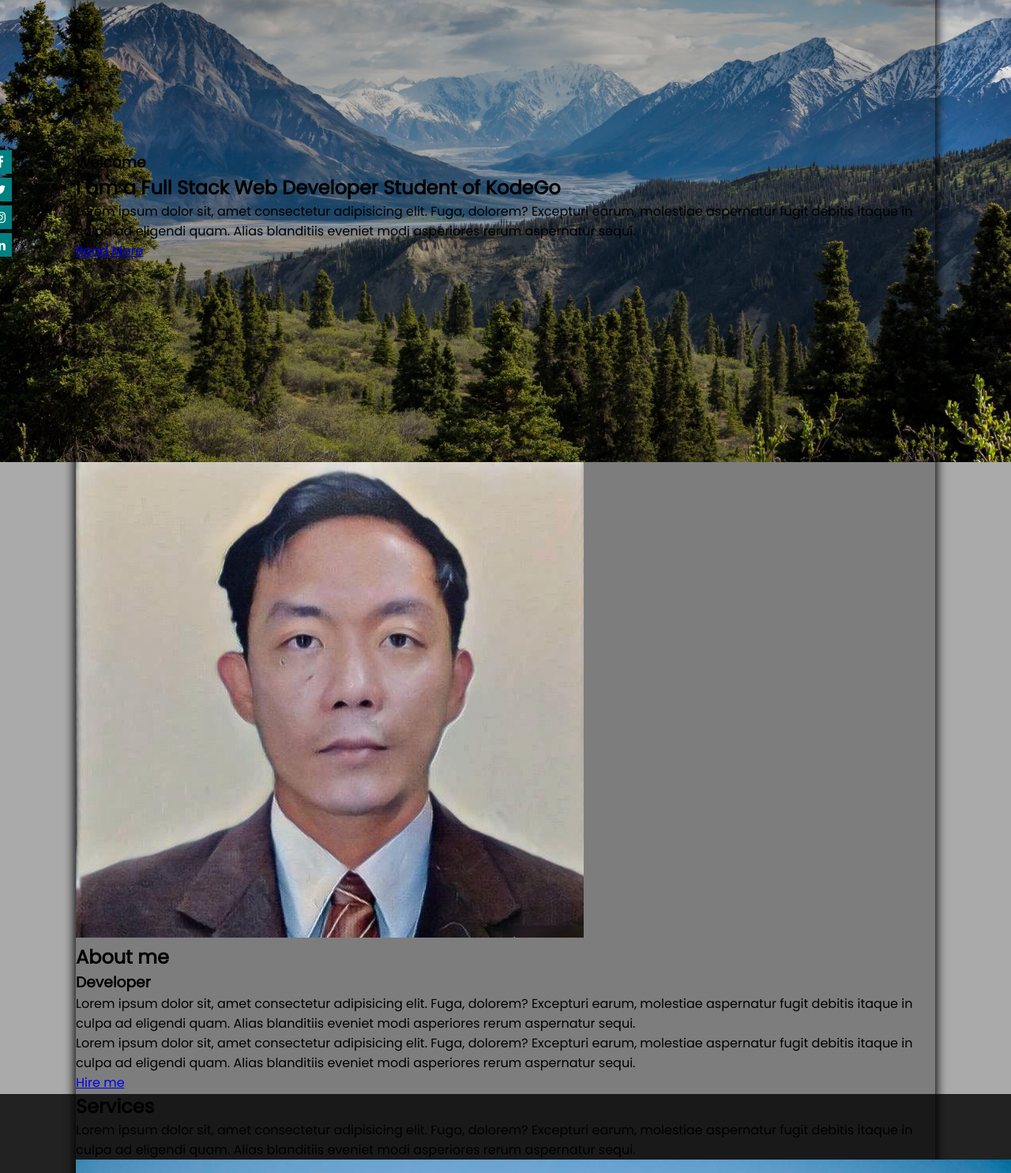
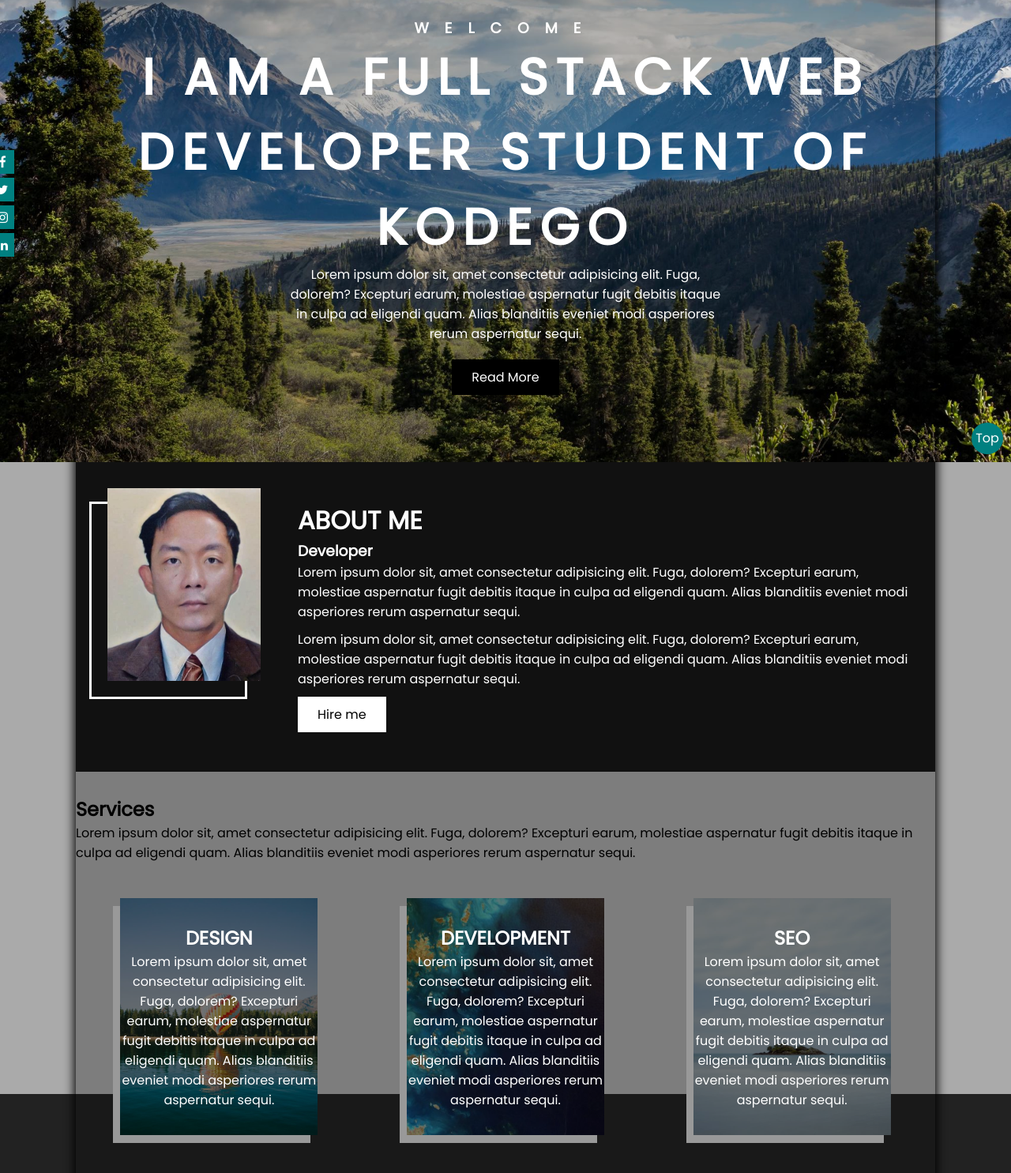
Before and after one commit to DennisPelausa/Online-Portfolio, a plain HTML site: page index.html in a window 1280 px wide. Shown: the part 215-1700 px from the top of the page at 79% size. Drawn offline with Linux system fonts and the light colour scheme.

Commit message:
backbone completed modification by 10/20/2022

```diff
--- a/css/style.css
+++ b/css/style.css
@@ -3,6 +3,7 @@
     padding: 0;
     box-sizing: border-box;
     font-family: 'Poppins', sans-serif;
+    scroll-behavior: smooth;
 }
 
 .bg1 {
@@ -27,7 +28,7 @@
 .social {
     position: fixed;
     top: 50%;
-    left: 0;
+    left: 3px;
     transform: translate(-50%);
     z-index: 99;
 }
@@ -129,3 +130,271 @@ section {
     justify-content: center;
     overflow: hidden;
 }
+
+#home .home-text {
+    width: 100%;
+    text-align: center;
+    margin: auto;
+    color: white;
+}
+
+#home .home-text h3 {
+    text-transform: uppercase;
+    letter-spacing: 20px;
+}
+
+#home .home-text h2 {
+    font-size: 4em;
+    text-transform: uppercase;
+    letter-spacing: 10px;
+}
+
+#home .home-text p {
+    max-width: 550px;
+    margin: auto;
+}
+
+#home .home-text a {
+    color: white;
+    text-decoration: none;
+    display: inline-block;
+    background: black;
+    padding: 10px 25px;
+    margin-top: 20px;
+}
+
+/* ------ABOUT Stylinh------- */
+#about {
+    width: 100%;
+    background: #111;
+    padding: 50px 0;
+    display: flex;
+    justify-content: space-around;
+    flex-wrap: wrap;
+}
+
+#about .about-thumb {
+    max-width: 200px;
+    width: 100%;
+    height: 250px;
+    position: relative;
+    border: 3px solid white;
+    margin-right: 20px;
+}
+
+.about-thumb img {
+    width: 100%;
+    height: 100%;
+    display: block;
+    object-fit: cover;
+    position: absolute;
+    transform: translateX(20px) translateY(-20px);
+}
+
+#about .about-infor {
+    max-width: 800px;
+    min-width: 250px;
+    color: white;
+    padding-left: 10px;
+}
+
+.about-infor h2 {
+    text-transform: uppercase;
+    font-size: 2em;
+}
+
+.about-infor p {
+    margin-bottom: 10px;
+}
+
+.about-infor a {
+    display: inline-block;
+    text-decoration: none;
+    background: white;
+    color: black;
+    padding: 10px 25px;
+}
+
+/* ---------------Portfolio----------- */
+#services {
+    width: 100%;
+    padding: 30px 0;
+}
+
+#services .services-text {
+    width: 100%;
+    text-align: center;
+    color: white;
+}
+
+.services-text h2 {
+    font-size: 2.5em;
+    text-transform: uppercase;
+}
+
+#services .services-box {
+    width: 100%;
+    height: 100%;
+    display: flex;
+    flex-wrap: wrap;
+    justify-content: space-around;
+    padding: 10px 0;
+    margin: 25px 0;
+}
+
+.services-box .box-thumb {
+    width: 250px;
+    height: 300px;
+    cursor: pointer;
+    position: relative;
+    overflow: hidden;
+    box-shadow: -9px 10px 0 #999;
+    margin: 10px;
+}
+
+.box-thumb img {
+    width: 100%;
+    height: 100%;
+    display: block;
+    object-fit: cover;
+    transition: 5s linear;
+}
+
+.box-thumb:hover img {
+    transform: scale (1.5);
+}
+
+.box-thumb .box-text {
+    position: absolute;
+    top: 0;
+    left: 0;
+    background: #0008;
+    width: 100%;
+    height: 100%;
+    display: flex;
+    flex-direction: column;
+    justify-content: center;
+    align-items: center;
+    color: white;
+    text-align: center;
+}
+
+.box-text h2 {
+    text-transform: uppercase;
+}
+
+/* ---------------footer styles-------- */
+
+footer {
+    width: 100%;
+    color: white;
+    background: #222;
+    padding-top: 50px;
+    position: absolute;
+}
+
+.foot-content {
+    width: 85%;
+    height: 100%;
+    margin: auto;
+    text-align: center;
+    padding: 0 10px;
+}
+
+.foot-content h2 {
+    font-size: 2.5em;
+    text-transform: uppercase;
+}
+
+.foot-content p {
+    margin-bottom: 20px;
+}
+
+.foot-content form {
+    max-width: 500px;
+    margin: auto;
+}
+
+.foot-content input, .foot-content textarea {
+    display: block;
+    margin: 10px 0;
+    width: 100%;
+    height: 40px;
+    border: none;
+    outline: none;
+    background: transparent;
+    border-bottom: 1px solid white;
+    color: white;
+}
+
+.foot-content textarea {
+    height: 100px;
+}
+
+.foot-content input [type="submit"] {
+    width: 250px;
+    background: white;
+    color: black;
+    font-size: 1.5em;
+    cursor: pointer;
+}
+
+::-webkit-scrollbar {
+    display: none;
+}
+
+.scroll-nav {
+    position: fixed;
+    bottom: 10px;
+    right: 10px;
+    width: 40px;
+    height: 40px;
+    color: white;
+    background: teal;
+    text-decoration: none;
+    border-radius: 50%;
+    text-align: center;
+    line-height: 40px;
+}
+
+/* responsiveness media query */
+@media (max-width: 650px) {
+    header ul{
+        position: fixed;
+        top: 0;
+        left: -100%;
+        background: #000;
+        z-index: 99;
+        width: 100%;
+        height: 100vh;
+        display: flex;
+        justify-content: space-between;
+        align-items: center;
+        flex-direction: column;
+        transition: 0.5s linear;
+    }
+
+    label {
+        display: block;
+        position: absolute;
+        top: 0;
+        left: 10px;
+    }
+
+    #home .home-text h2 {
+        letter-spacing: 1px;
+    }
+}
+
+@media (max-height: 500px) {
+    .bg1 {
+        min-height: 500px;
+    }
+
+    #home {
+        min-height: 350px;
+    }
+}
+#chk1:checked ~ ul {
+    left: 0;
+}
--- a/index.html
+++ b/index.html
@@ -38,7 +38,7 @@
                 <i class="fa fa-bars"></i>
             </label>
             <div class="logo">
-                <h1>Dev AT</h1>
+                <h1>Dennis's Portfolio</h1>
             </div>
     </header>
 <!-- HEADER END -->
@@ -88,7 +88,7 @@
                                 <p>Lorem ipsum dolor sit, amet consectetur adipisicing elit. Fuga, dolorem? Excepturi
                                     earum, molestiae aspernatur fugit debitis itaque in culpa ad
                                     eligendi quam. Alias blanditiis eveniet modi asperiores rerum aspernatur sequi.
-                                </p>                        </div>
+                                </p>
                         </div>
                     </div>
                     <div class="box-thumb">
@@ -98,7 +98,7 @@
                                 <p>Lorem ipsum dolor sit, amet consectetur adipisicing elit. Fuga, dolorem? Excepturi
                                     earum, molestiae aspernatur fugit debitis itaque in culpa ad
                                     eligendi quam. Alias blanditiis eveniet modi asperiores rerum aspernatur sequi.
-                                </p>                        </div>
+                                </p>
                         </div>
                     </div>
                     <div class="box-thumb">
@@ -108,7 +108,7 @@
                                 <p>Lorem ipsum dolor sit, amet consectetur adipisicing elit. Fuga, dolorem? Excepturi
                                     earum, molestiae aspernatur fugit debitis itaque in culpa ad
                                     eligendi quam. Alias blanditiis eveniet modi asperiores rerum aspernatur sequi.
-                                </p>                        </div>
+                                </p>
                         </div>
                     </div>
             </div>
@@ -129,6 +129,7 @@
             <p>Copyright &#169 by Dennis Pelausa</p>
         </div>
     </footer>
+    <a href="#" class="scroll-nav">Top</a>
 </div>
 </body>
 </html>
```
